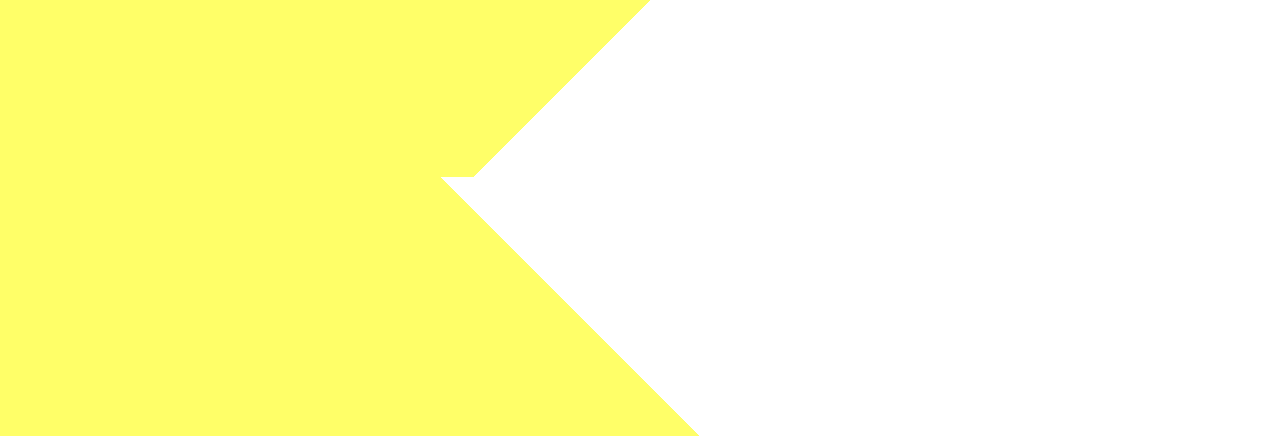
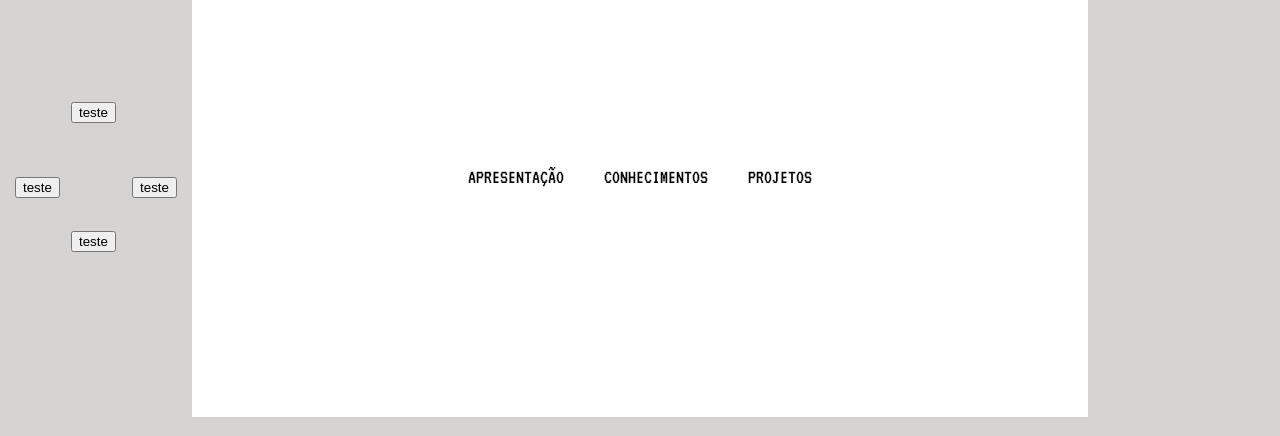
Before and after one commit to LeoSouza221/meu-site, a website: page index.html in a window 1280 px wide. Shown: the part 223-659 px from the top of the page. Drawn offline with Linux system fonts and the light colour scheme; a web font is replaced by a local one.

Commit message:
Mais uma alteraão layout

```diff
--- a/index.html
+++ b/index.html
@@ -6,26 +6,41 @@
     <meta http-equiv="X-UA-Compatible" content="ie=edge">
     <title>Apresentacao</title>
     <link rel="stylesheet" href="resources/css/style.css">
-    <link href="https://fonts.googleapis.com/css?family=Shojumaru&display=swap" rel="stylesheet">
+    <link href="https://fonts.googleapis.com/css?family=VT323&display=swap" rel="stylesheet">
 </head>
 <body>
     <div class="container">
         <header class="header">
-            <nav class="toolbar">
-                <ul class="toolbar-items">
-                    <li><a href="#apresentation">Apresentacao</a></li>
-                    <li><a href="#knowledge">Conhecimentos</a></li>
-                    <li><a href="#projects">Projetos</a></li>
-                </ul>
-            </nav>
             <div class="avatar">
             </div>
         </header>
-        <div class="left-side"></div>
+        <div class="left-side">
+            <div class="left-buttons">
+                <button class="left-button1">
+                    teste
+                </button>
+                <button class="left-button2">
+                    teste
+                </button>
+                <button class="left-button3">
+                    teste
+                </button>
+                <button class="left-button4">
+                    teste
+                </button>
+            </div>
+        </div>
         <main class="content">
             <section class="my-apresentation">
+                <nav class="toolbar">
+                    <ul class="toolbar-items">
+                        <li><a href="#apresentation">Apresentação</a></li>
+                        <li><a href="#knowledge">Conhecimentos</a></li>
+                        <li><a href="#projects">Projetos</a></li>
+                    </ul>
+                </nav>
                 <div id="apresentation">
-                    <h1>Apresentacao</h1>
+                    <h1>Apresentação</h1>
                     <p>
 
                     </p>
@@ -34,15 +49,14 @@
                     <h1>Conhecimentos</h1>
                 </div>
                 <div id="projects">
-                    <h1>Projects</h1>
+                    <h1>Projetos</h1>
                 </div>
             </section>
         </main>
-        <div class="right-side"></div>
+        <div class="right-side">
+
+        </div>
         <footer class="footer"></footer>
     </div>
-    <div class="background">
-    </div>
-    <div class="square"></div>
 </body>
 </html>
--- a/resources/css/style.css
+++ b/resources/css/style.css
@@ -1,17 +1,17 @@
 body {
     padding: 0;
     margin: 0;
-    font-family: 'Shojumaru', cursive;
+    font-family: 'VT323', monospace;
+    font-size: 20px;
+    text-transform: uppercase;
 }
 /*------------------------------------*/
 .container {
     height: 100vh;
     width: 100vw;
     display: grid;
-    grid-template-columns: 1fr 3fr 1fr;
-    grid-template-rows: 1fr 4fr 0.5fr;
-    grid-row-gap: 20px;
-    grid-column-gap: 5px;
+    grid-template-columns: 0.75fr 3.5fr 0.75fr;
+    grid-template-rows: 1fr 3fr 1fr;
     grid-template-areas:
       "header header header"
       "left-side content right-side"
@@ -23,64 +23,32 @@ body {
     display: flex;
     text-align: center;
     grid-area: header;
-    box-shadow: 0 0 10px;
     width: 100%;
-    /* background: linear-gradient(120deg, yellow 70%, #fff 70%); */
+    position: relative;
+    background: rgb(214, 211, 211);
 }
 
 .avatar {
     width: 100px;
     height: 100px;
-    position: relative;
-    top: 10%;
-    right: -10em;
+    position: absolute;
+    bottom: 0;
+    right: 5%;
     border-radius: 50%;
     border: 5px solid red;
-    background-image: url(../images/saco.jpg);
+    background-image: url(https://www.gravatar.com/avatar/bbbd4d370977e2098e8349bfd0d7aa06);
     background-repeat: no-repeat;
     background-size: cover;
 }
 
-
-.toolbar {
-    height: 50px;
-    position: fixed;
-    width: 100vw;
-    background: rgb(0, 0, 0, 0.3);
-    display: flex;
-    justify-content: flex-end;
-}
-
-.toolbar-items {
-    height: 100%;
-    margin-right: 10px;
-}
-
-.toolbar-items ul {
-    list-style-type: none;
-}
-
-.toolbar-items li {
-    display: inline;
-    padding: 10px 20px;
-}
-
-.toolbar-items li a {
-    text-decoration: none;
-    color: #000;
-}
-
-.toolbar-items li:hover {
-    display: inline;
-    background: #fff;
-    cursor: pointer;
-}
 /*------------------------------------*/
 
 .content {
     display: flex;
     text-align: center;
     grid-area: content;
+    /* border: 20px solid black; */
+    z-index: 10;
 }
 
 .my-apresentation {
@@ -88,6 +56,44 @@ body {
     width: 100%;
     overflow: scroll;
     overflow-x: hidden;
+}
+
+.toolbar {
+    height: 100%;
+    width: 100%;
+}
+
+.toolbar-items {
+    height: 100%;
+    width: 100%;
+    justify-content: center;
+    align-items: center;
+    display: flex;
+    margin: 0;
+    padding: 0;
+}
+
+ul {
+    list-style-type: none;
+    display: block;
+}
+
+.toolbar-items li {
+    padding: 20px;
+}
+
+.toolbar-items li a {
+    text-decoration: none;
+    color: black;
+}
+
+.toolbar-items li:hover {
+    background: black;
+    cursor: pointer;
+}
+
+.toolbar-items li a:hover {
+    color: white;
 }
 
 #apresentation {
@@ -110,13 +116,51 @@ body {
 .left-side {
     display: flex;
     text-align: center;
+    justify-content: center;
+    align-items: center;
     grid-area: left-side;
+    background: rgb(214, 211, 211);
 }
+
+.left-buttons {
+    width: 100%;
+    height: 150px;
+    position: relative;
+
+}
+
+.left-button1 {
+    position: absolute;
+    top: 0;
+    left:50%;
+    left: calc(50% - 25px);
+}
+
+.left-button2 {
+    position: absolute;
+    top: 75px;
+    right: 15px;
+}
+
+.left-button3 {
+    position: absolute;
+    bottom: 0;
+    left: calc(50% - 25px);
+}
+
+.left-button4 {
+    position: absolute;
+    top: 75px;
+    left: 15px;
+}
+
+/*------------------------------------*/
 
 .right-side {
     display: flex;
     text-align: center;
     grid-area: right-side;
+    background: rgb(214, 211, 211);
 }
 /*------------------------------------*/
 
@@ -124,24 +168,6 @@ body {
     display: flex;
     text-align: center;
     grid-area: footer;
-    /* background: yellow; */
+    background: rgb(214, 211, 211);
 }
 /*------------------------------------*/
-.background {
-    position: absolute;
-    background: linear-gradient(315deg,#fff 58%,rgb(255, 255, 104) 58%);
-    height: 100vh;
-    width: 100vw;
-    top: 0;
-    z-index: -1;
-}
-
-.square {
-    position: absolute;
-    background: linear-gradient(45deg, rgb(255, 255, 104) 50%, #fff 50%);
-    width: 100vw;
-    height: 50vh;
-    justify-content: center;
-    bottom: 0;
-    z-index: -1;
-}
```
